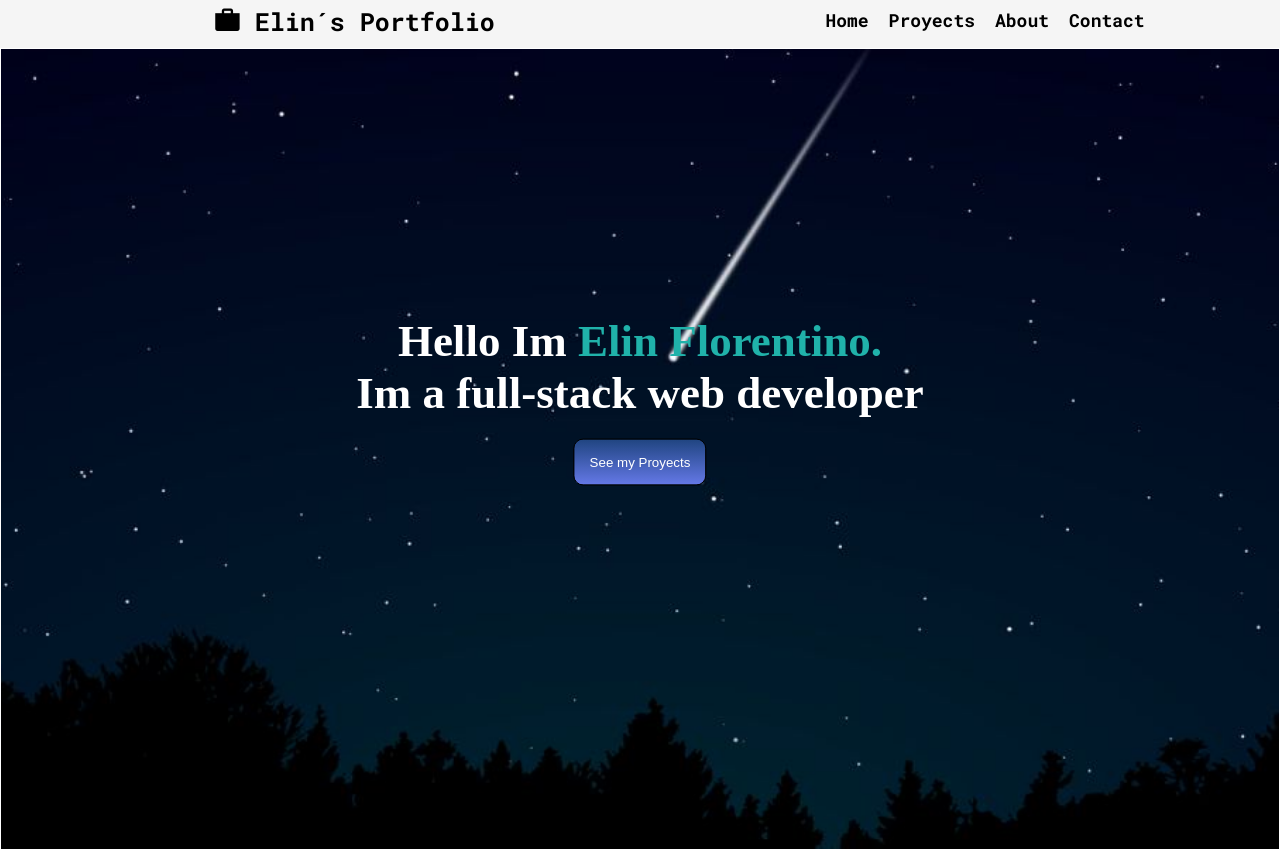
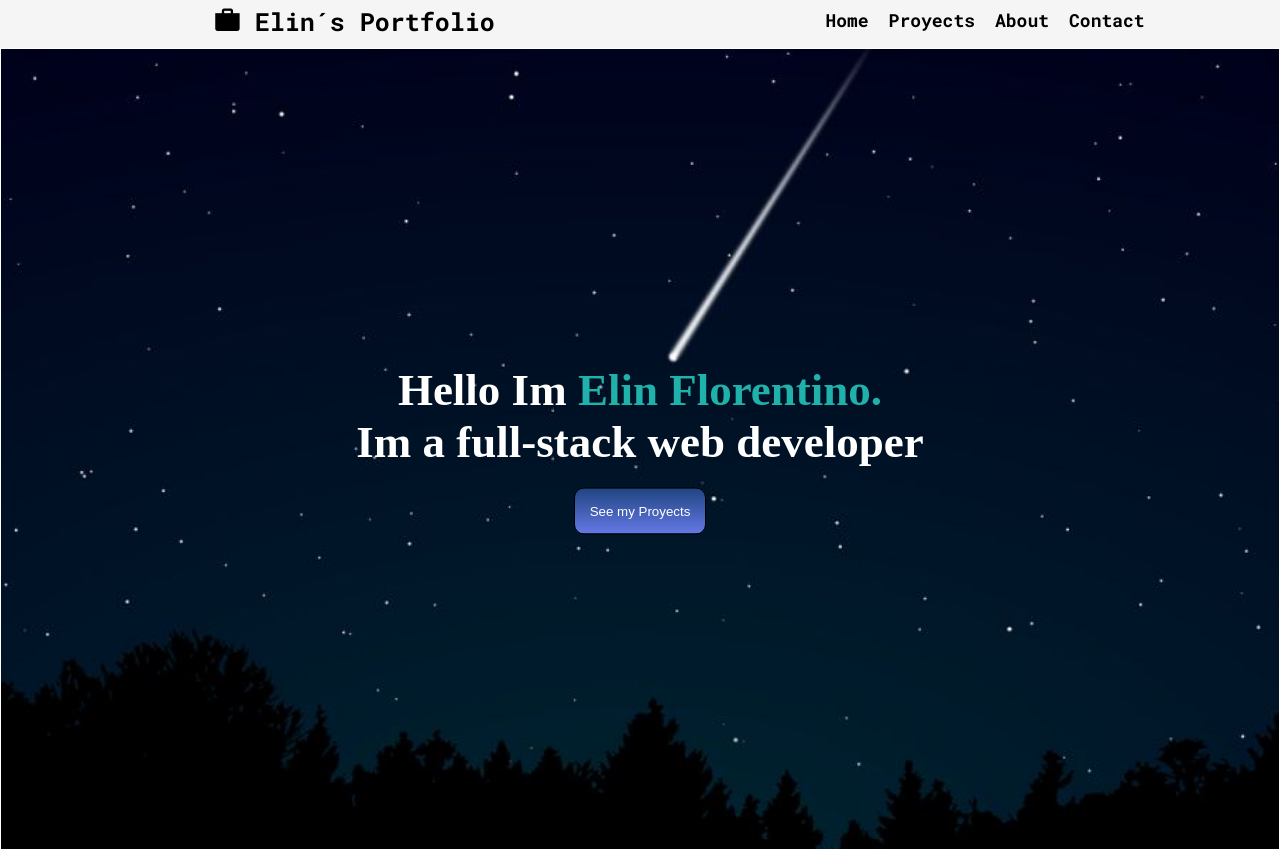
Before and after one commit to ElinFlorentino/Elin-Portfolio, an Angular app: page / in a window 1280 px wide. Built offline with nearby package versions, Linux system fonts and the light colour scheme.

Commit message:
pages ready

```diff
--- a/src/app/components/navbar/navbar.component.css
+++ b/src/app/components/navbar/navbar.component.css
@@ -19,6 +19,7 @@ nav {
   display: flex;
   list-style: none;
   align-items: center;
+  z-index: 1;
 }
 .nav-links a {
   text-decoration: none;
--- /dev/null
+++ b/src/app/pages/about/about.component.html
@@ -0,0 +1 @@
+<p>about works!</p>
--- /dev/null
+++ b/src/app/pages/about/about.component.ts
@@ -0,0 +1,15 @@
+import { Component, OnInit } from '@angular/core';
+
+@Component({
+  selector: 'app-about',
+  templateUrl: './about.component.html',
+  styleUrls: ['./about.component.css']
+})
+export class AboutComponent implements OnInit {
+
+  constructor() { }
+
+  ngOnInit(): void {
+  }
+
+}
--- /dev/null
+++ b/src/app/pages/contact/contact.component.html
@@ -0,0 +1 @@
+<p>contact works!</p>
--- /dev/null
+++ b/src/app/pages/contact/contact.component.ts
@@ -0,0 +1,15 @@
+import { Component, OnInit } from '@angular/core';
+
+@Component({
+  selector: 'app-contact',
+  templateUrl: './contact.component.html',
+  styleUrls: ['./contact.component.css']
+})
+export class ContactComponent implements OnInit {
+
+  constructor() { }
+
+  ngOnInit(): void {
+  }
+
+}
--- a/src/app/pages/home/home.component.css
+++ b/src/app/pages/home/home.component.css
@@ -8,10 +8,11 @@
   background-position: center;
   background-repeat: no-repeat;
   font-size: 30px;
+  z-index: -1;
 }
 .header {
   text-align: center;
-  position: absolute;
+  position: relative;
   top: 50%;
   left: 50%;
   transform: translate(-50%, -50%);
--- a/src/app/pages/pages.module.ts
+++ b/src/app/pages/pages.module.ts
@@ -3,11 +3,13 @@ import { CommonModule } from '@angular/common';
 import { HomeComponent } from './home/home.component';
 import { ProyectsComponent } from './proyects/proyects.component';
 import { RouterModule } from '@angular/router';
+import { AboutComponent } from './about/about.component';
+import { ContactComponent } from './contact/contact.component';
 
 
 
 @NgModule({
-  declarations: [HomeComponent, ProyectsComponent],
+  declarations: [HomeComponent, ProyectsComponent, AboutComponent, ContactComponent],
   imports: [
     CommonModule,
     RouterModule
```
Also changed, not shown: src/app/app-routing.module.ts (+8 -1 lines), src/app/pages/about/about.component.css (added), src/app/pages/contact/contact.component.css (added), 3 other files (tests, documents, lock files or other folders).
